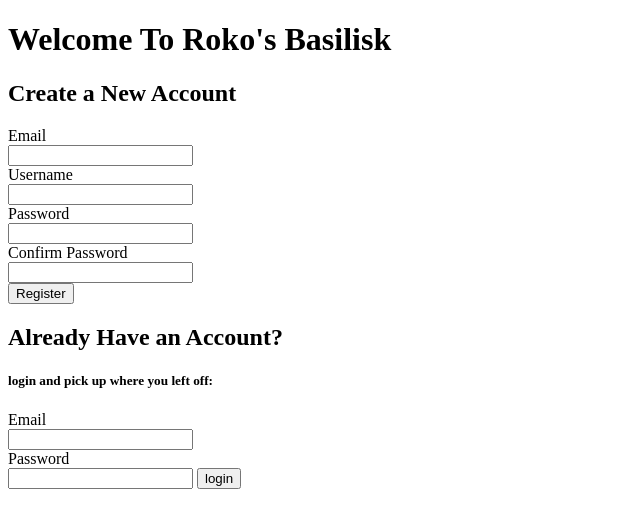
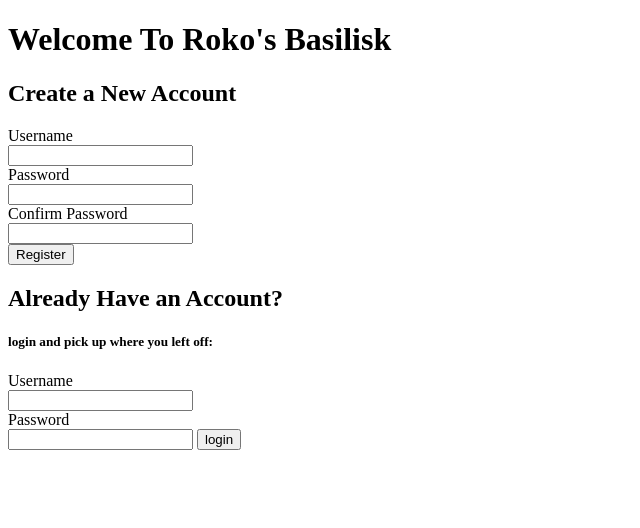
Before and after one commit to GCrawford03/rokos_basilisk, a Django app: page / in a window 1280 px wide. Shown: the top 528 px of the page, without its empty margins (0-640 px from the left). Run offline with Django 3.2, Linux system fonts and the light colour scheme.

Commit message:
changed log/reg and player class

```diff
--- a/ninja_app/templates/homepage.html
+++ b/ninja_app/templates/homepage.html
@@ -14,8 +14,6 @@
             <h2>Create a New Account</h2>
             <form action="/register" method="POST">
                 {% csrf_token %}
-                <label for="email">Email</label><br>
-                <input type="text" name='email'><br>
                 <label for="username">Username</label><br>
                 <input type="text" name='username'><br>
                 <label for="password">Password</label><br>
@@ -30,8 +28,8 @@
             <h5>login and pick up where you left off:</h5>
             <form action="/login" method='POST'>
                 {% csrf_token %}
-                <label for="email">Email</label><br>
-                <input type="text" name='email'><br>
+                <label for="username">Username</label><br>
+                <input type="text" name='username'><br>
                 <label for="password">Password</label><br>
                 <input type="text" name='password'>
                 <input type="submit" value='login' class='button'>
--- a/ninja_app/views.py
+++ b/ninja_app/views.py
@@ -2,7 +2,6 @@ from django.shortcuts import render, redirect
 import random, time, sys, random, threading
 from .models import *
 from django.contrib import messages
-import bcrypt
 
 
 def homepage(request):
@@ -16,13 +15,9 @@ def register(request):
             for key, value in errors.items():
                 messages.error(request, value)
             return redirect('/')
-        pw_hash = bcrypt.hashpw(
-            request.POST['password'].encode(),
-            bcrypt.gensalt()).decode()
         new_player = Player.objects.create(
             username=request.POST['username'],
-            email=request.POST['email'],
-            password=pw_hash)
+            password=request.POST['password'])
         request.session['player_name'] = new_player.username
         request.session['player_id'] = new_player.id
         return redirect('/game')
@@ -30,16 +25,10 @@ def register(request):
 
 def login(request):
     if request.method == 'POST':
-        errors = Player.objects.login_val(request.POST)
-        print(errors)
-        if len(errors):
-            for key, value in errors.items():
-                messages.error(request, value)
-            return redirect('/')
-        logged_player = Player.objects.filter(email=request.POST['email'])
+        logged_player = Player.objects.filter(username=request.POST['username'])
         if len(logged_player):
             logged_player = logged_player[0]
-            if bcrypt.checkpw(request.POST['password'].encode(), logged_player.password.encode()):
+            if (request.POST['password'], logged_player.password):
                 request.session['player_name'] = logged_player.username
                 request.session['player_id'] = logged_player.id
                 return redirect('/game')
@@ -124,6 +113,7 @@ def reset(request):
     return redirect('/game')
 
 
+
 # text adventure
 
 # answer = input ("Would you like to play? (yes/no) ")
```
Also changed, not shown: ninja_app/models.py (+0 -13 lines), db.sqlite3, ninja_app/migrations/0002_remove_player_email.py (added).
